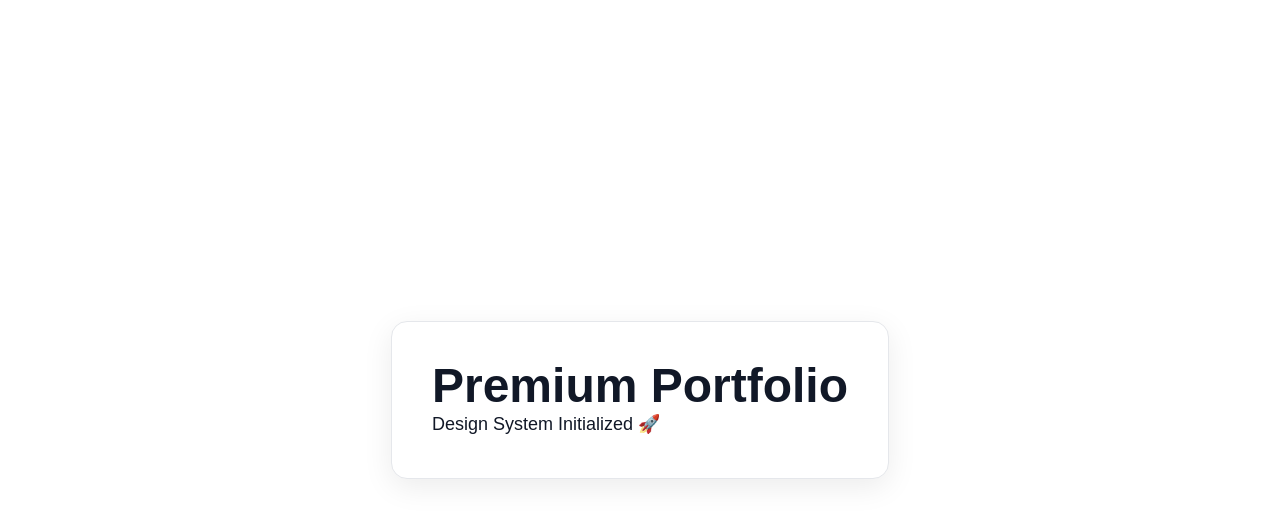
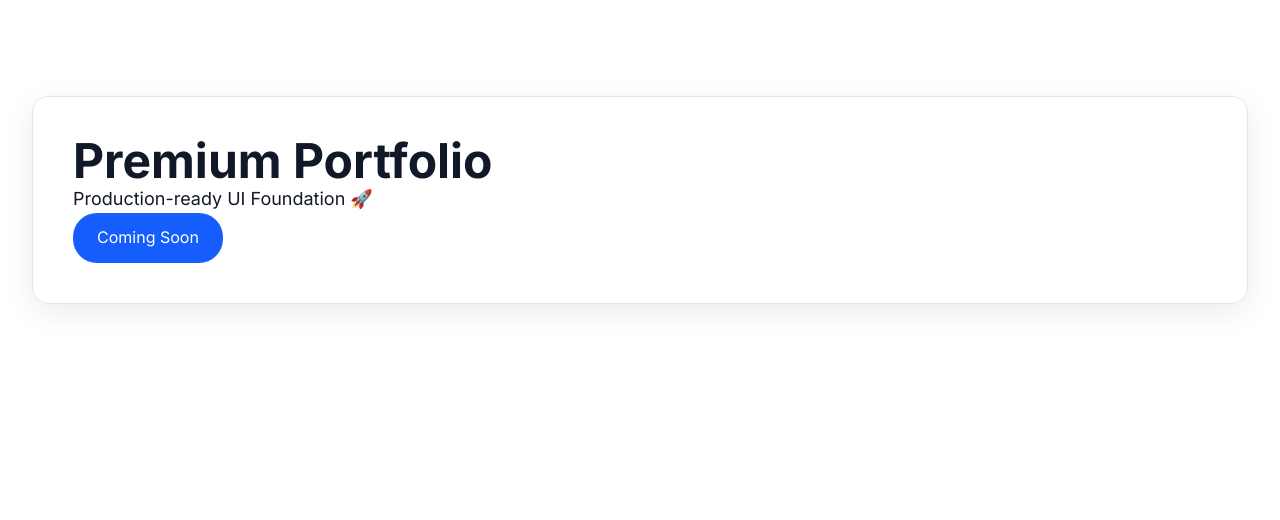
Before and after one commit to Piyushpg25/portfolio, a Next.js app in the folder apps/web/: page / in a window 1280 px wide. Shown: the top 520 px of the page. Built offline with nearby package versions, Linux system fonts and the light colour scheme.

Commit message:
feat(ui): create reusable layout primitives

```diff
--- a/apps/web/app/layout.tsx
+++ b/apps/web/app/layout.tsx
@@ -1,10 +1,16 @@
 import type { Metadata } from "next";
+import { Inter } from "next/font/google";
 import "./globals.css";
+
+const inter = Inter({
+  subsets: ["latin"],
+  display: "swap",
+});
 
 export const metadata: Metadata = {
   title: "Piyush | Software Engineer",
   description:
-    "Production-grade portfolio built with Next.js, Hono, Bun, Cloudflare and TypeScript.",
+    "Production-grade portfolio built with Next.js, Hono, Bun and Cloudflare.",
 };
 
 export default function RootLayout({
@@ -14,7 +20,7 @@ export default function RootLayout({
 }>) {
   return (
     <html lang="en" suppressHydrationWarning>
-      <body>{children}</body>
+      <body className={inter.className}>{children}</body>
     </html>
   );
 }
--- a/apps/web/app/page.tsx
+++ b/apps/web/app/page.tsx
@@ -1,15 +1,25 @@
+import { Button } from "@/components/ui/button";
+import { Container } from "@/components/ui/container";
+import { Section } from "@/components/ui/section";
+
 export default function HomePage() {
   return (
-    <main className="container flex min-h-screen items-center justify-center">
-      <section className="rounded-[var(--radius-lg)] border border-[var(--border)] bg-[var(--background)] p-10 shadow-[var(--shadow-md)]">
-        <h1 className="mb-4 text-5xl font-bold">
-          Premium Portfolio
-        </h1>
+    <Section>
+      <Container>
+        <div className="rounded-[var(--radius-lg)] border border-[var(--border)] p-10 shadow-[var(--shadow-md)]">
+          <h1 className="mb-4 text-5xl font-bold">
+            Premium Portfolio
+          </h1>
 
-        <p className="text-lg">
-          Design System Initialized 🚀
-        </p>
-      </section>
-    </main>
+          <p className="mb-8 text-lg">
+            Production-ready UI Foundation 🚀
+          </p>
+
+          <Button>
+            Coming Soon
+          </Button>
+        </div>
+      </Container>
+    </Section>
   );
 }
--- /dev/null
+++ b/apps/web/components/ui/button.tsx
@@ -0,0 +1,15 @@
+type ButtonProps = {
+  children: React.ReactNode;
+};
+
+export function Button({
+  children,
+}: ButtonProps) {
+  return (
+    <button
+      className="rounded-xl bg-blue-600 px-6 py-3 font-medium text-white transition hover:bg-blue-700"
+    >
+      {children}
+    </button>
+  );
+}
--- /dev/null
+++ b/apps/web/components/ui/container.tsx
@@ -0,0 +1,13 @@
+import {ReactNode} from 'react';
+
+type ContainerProps = {
+    children: ReactNode;
+};
+
+export function Container({children}: ContainerProps){
+    return (
+        <div className="container mx-auto px-4">
+            {children}
+        </div>
+    )
+}
--- /dev/null
+++ b/apps/web/components/ui/section.tsx
@@ -0,0 +1,13 @@
+import { ReactNode } from "react";
+
+type SectionProps = {
+  children: ReactNode;
+};
+
+export function Section({ children }: SectionProps) {
+  return (
+    <section className="py-24">
+      {children}
+    </section>
+  );
+}
```
